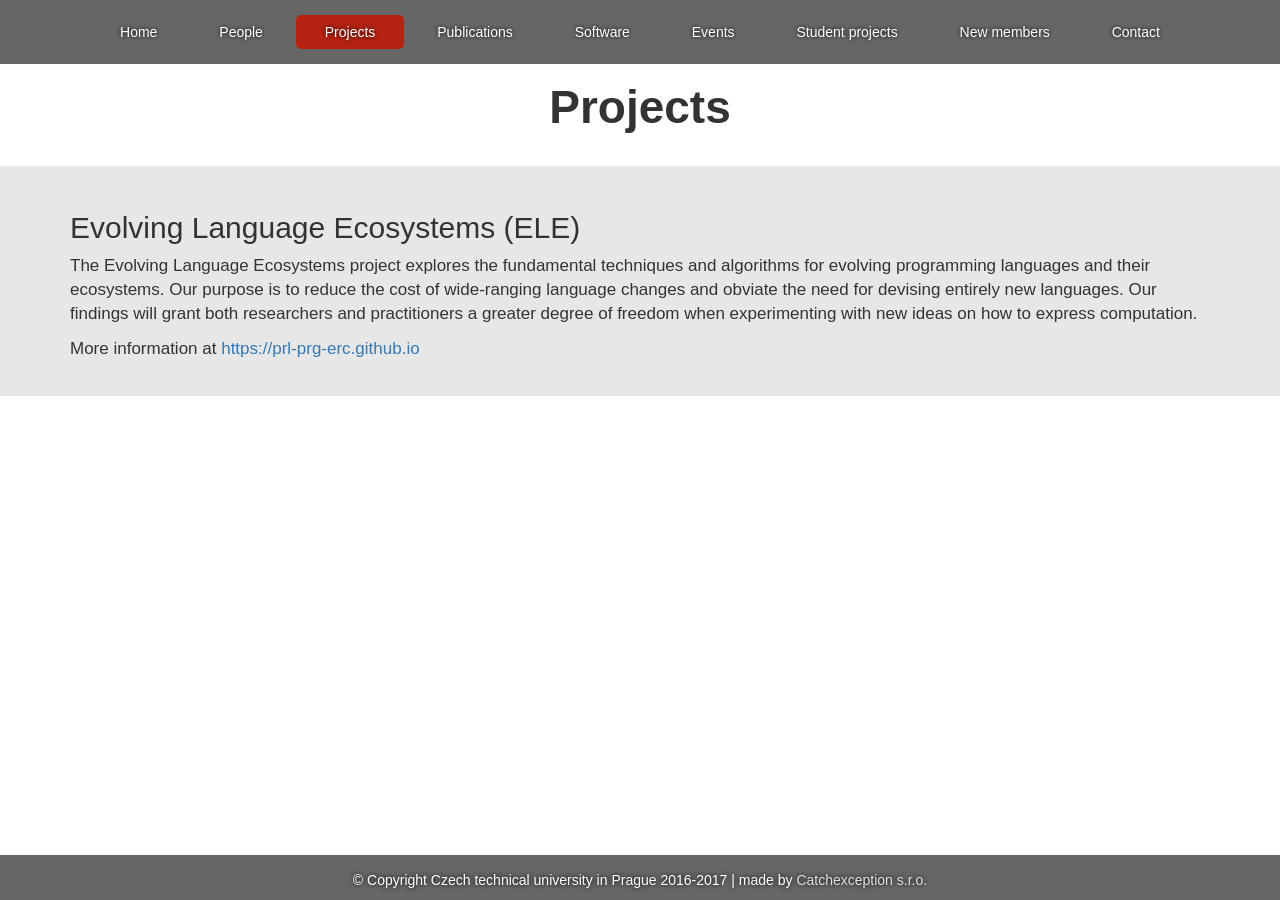
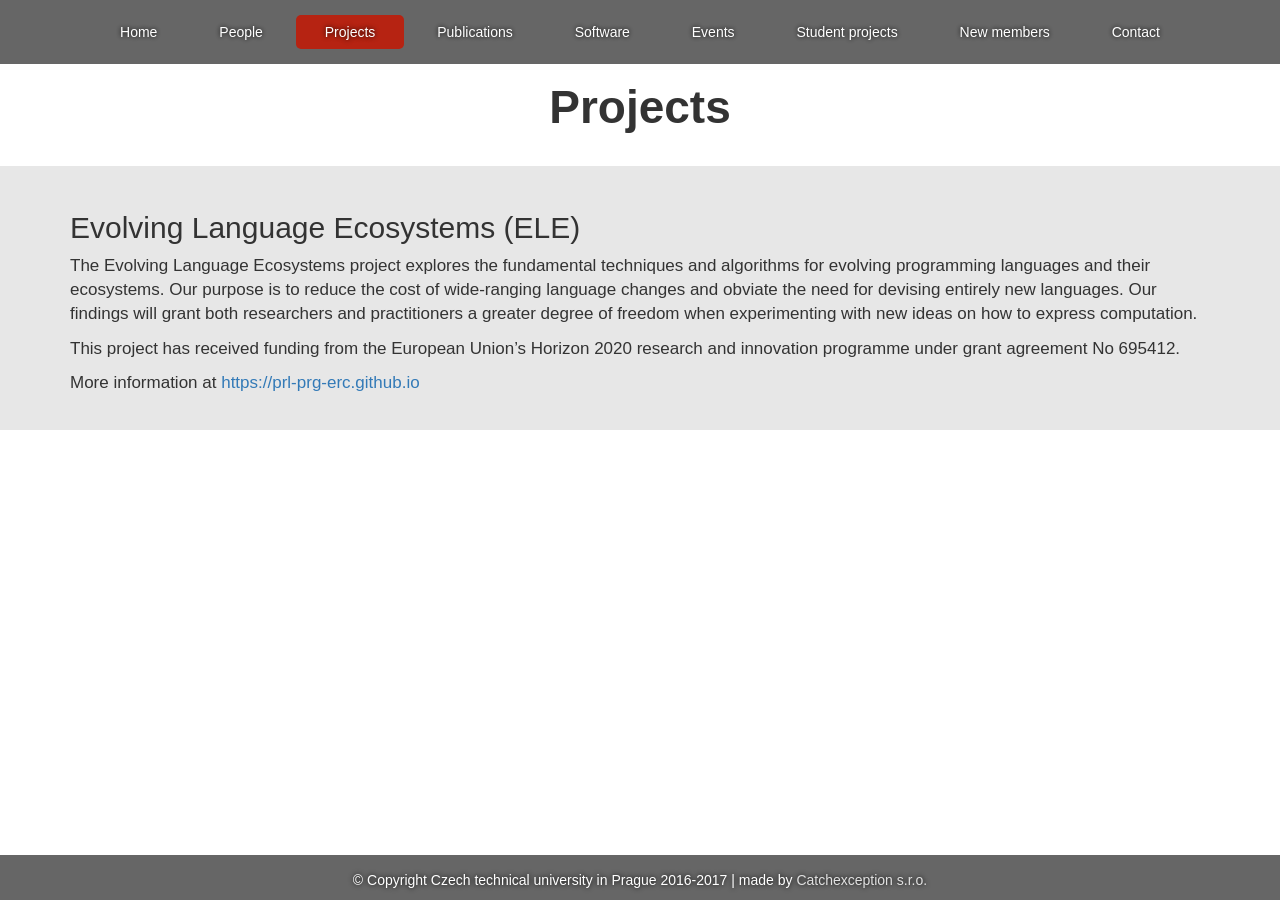
Before and after one commit to PRL-PRG/prl-prg.github.io, a Jekyll site: the page built from projects.md, in a window 1280 px wide. Built offline with Jekyll 4.4.1, drawn with Linux system fonts in a browser that asks for light colours.

Commit message:
Added ERC ack

```diff
--- a/projects.md
+++ b/projects.md
@@ -13,4 +13,7 @@
 practitioners a greater degree of freedom when experimenting with new ideas on
 how to express computation.
 
+This project has received funding from the European Union’s Horizon 2020 research
+and innovation programme under grant agreement No 695412.
+
 More information at [https://prl-prg-erc.github.io](https://prl-prg-erc.github.io)
```
